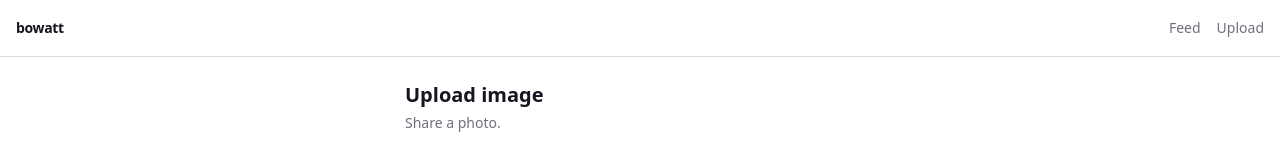
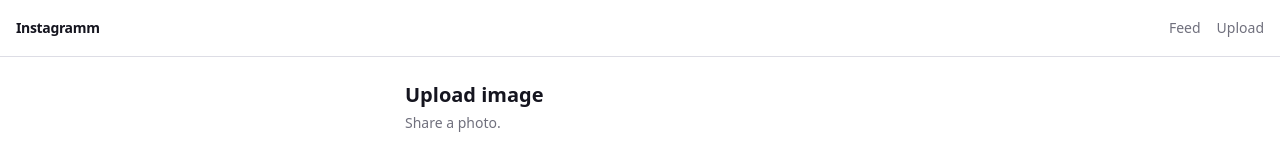
Before and after one commit to eusorov/bowatt-instagramm-ui, a React (Vite) app: page /upload in a window 1280 px wide. Shown: the top 160 px of the page. Built offline with nearby package versions, Linux system fonts and the light colour scheme; no server answers.

Commit message:
change name

```diff
--- a/src/components/layout/app-header.tsx
+++ b/src/components/layout/app-header.tsx
@@ -10,7 +10,7 @@
     <header className="sticky top-0 z-10 border-b border-border bg-background/95 backdrop-blur supports-[backdrop-filter]:bg-background/80">
       <div className="mx-auto flex h-14 max-w-[470px] items-center justify-between px-4 lg:max-w-7xl">
         <Link to="/" className="text-sm font-semibold tracking-tight">
-          bowatt
+          Instagramm
         </Link>
         <nav className="flex items-center gap-4">
           <Link
```
